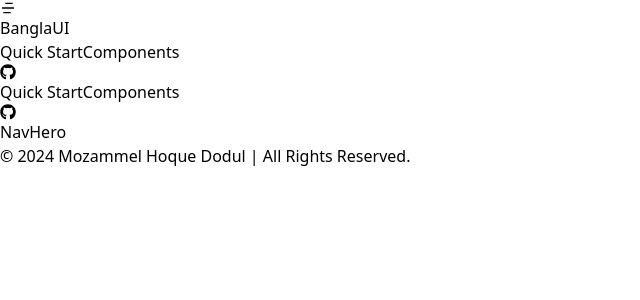
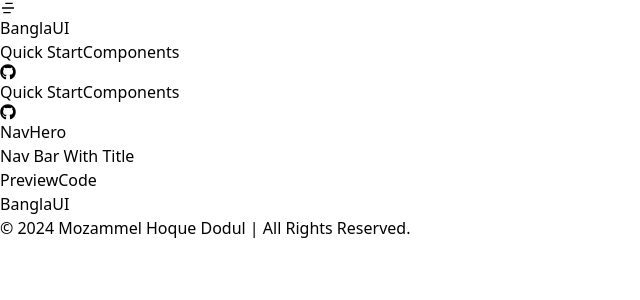
Before and after one commit to Dodul01/BanglaUI, a React (Vite) app: page /components in a window 1280 px wide. Shown: the top 300 px of the page, without its empty margins (0-640 px from the left). Built offline with nearby package versions, Linux system fonts and the light colour scheme.

Commit message:
Nav Bar With Title Added

```diff
--- /dev/null
+++ b/src/Components/ComponentBox/ComponentBox.jsx
@@ -0,0 +1,24 @@
+import { useState } from "react";
+import CodeSnippet from "../CodeSnipat/CodeSnipat";
+
+const ComponentBox = ({ children, title, previewCode }) => {
+    const [isPreview, setisPreview] = useState(true);
+
+    return (
+        <div className="p-2">
+            <h1 className="text-2xl">{title}</h1>
+            <div>
+                <div className="flex items-center gap-4 my-4">
+                    <button onClick={() => setisPreview(true)}>Preview</button>
+                    <button onClick={() => setisPreview(false)}>Code</button>
+                </div>
+                <div>
+                    {isPreview ? children : <CodeSnippet codeString={previewCode} />}
+                    {/* {children} */}
+                </div>
+            </div>
+        </div>
+    )
+}
+
+export default ComponentBox
--- a/src/Components/NavComponent/NavComponent.jsx
+++ b/src/Components/NavComponent/NavComponent.jsx
@@ -1,6 +1,23 @@
+import GradientText from "../GradientText/GradientText"
+import ComponentBox from "../ComponentBox/ComponentBox";
+
 const NavComponent = () => {
+    const nav1 = `
+        <nav className="bg-[#121216] mt-2 rounded-lg">
+            <GradientText text={'BanglaUI'} />
+        </nav>
+    `;
+
     return (
-        <div>NavComponent</div>
+        <div>
+            {/* Nav One  Starts Here*/}
+            <ComponentBox title={'Nav Bar With Title'} previewCode={nav1}>
+                <nav className="bg-[#121216] mt-2 rounded-lg">
+                    <GradientText text={'BanglaUI'} />
+                </nav>
+            </ComponentBox>
+            {/* Nav One  Ends Here*/}
+        </div>
     )
 }
 
--- a/src/Components/SideNav/SideNav.jsx
+++ b/src/Components/SideNav/SideNav.jsx
@@ -3,7 +3,7 @@
 const SideNav = () => {
     return (
         <div className="flex flex-col">
-            <Link className="hover:bg-[#0f0f13] px-3 py-1 mx-2 rounded-lg font-medium text-lg" to={'/components/nav'}>Nav</Link>
+            <Link className="hover:bg-[#0f0f13] px-3 py-1 mx-2 rounded-lg font-medium text-lg" to={'/components'}>Nav</Link>
             <Link className="hover:bg-[#0f0f13] px-3 py-1 mx-2 rounded-lg font-medium text-lg" to={'/components/hero'}>Hero</Link>
         </div>
     )
--- a/src/Pages/Components/Components.jsx
+++ b/src/Pages/Components/Components.jsx
@@ -4,10 +4,10 @@
 const Components = () => {
     return (
         <div className="min-h-screen flex">
-            <div className="w-[300px]">
+            <div className="w-[300px] lg:block hidden">
                 <SideNav />
             </div>
-            <div className="flex-1">
+            <div className="flex-1 overflow-y-auto">
                 <Outlet />
             </div>
         </div>
--- a/src/Router/Router.jsx
+++ b/src/Router/Router.jsx
@@ -26,7 +26,7 @@
                 element: <Components />,
                 children: [
                     {
-                        path: '/components/nav',
+                        path: '/components',
                         element: <NavComponent />
                     },
                     {
```
